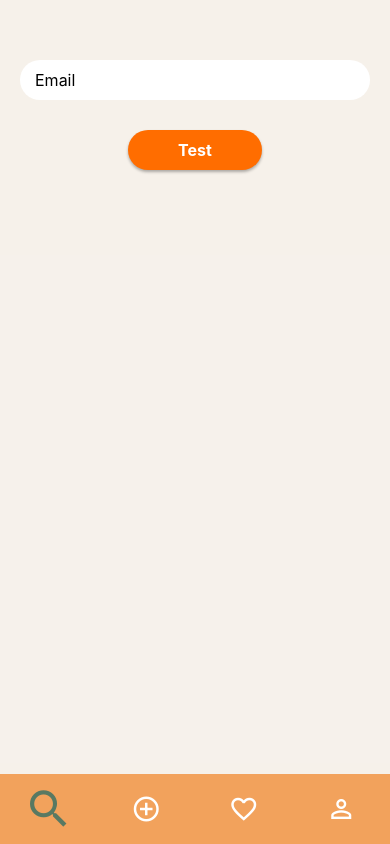
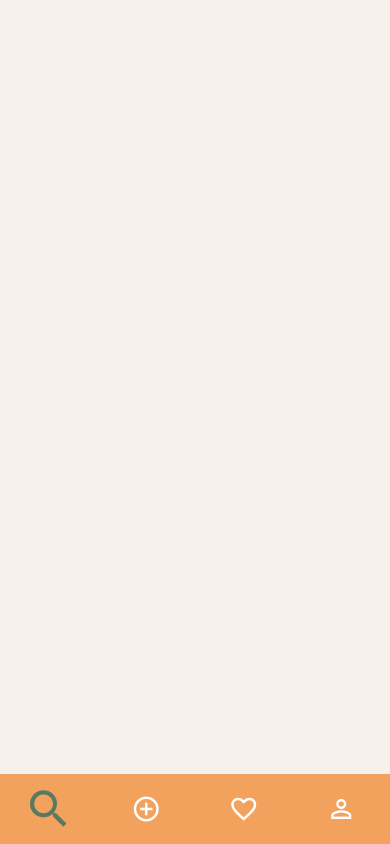
Before and after one commit to lucasleroyy/IWA_Campseeker_IG5, a React Native app: screen / in a window 390 px wide. Built offline with nearby package versions, Linux system fonts and the light colour scheme.

Commit message:
composant bouton ok

```diff
--- a/App.js
+++ b/App.js
@@ -11,14 +11,8 @@ const App = () => {
     setCurrentPage(page);
   };
 
-  const handleDelete = () => {
-    Alert.alert("Test ", "Le bouton test a été cliqué !");
-  };
-
   return (
     <View style={styles.container}>
-      <Champ placeholder="Email" />
-      <Bouton label="Test" onClick={handleDelete} />
       <Bandeau currentPage={currentPage} onNavigate={onNavigate} />
     </View>
   );
```
